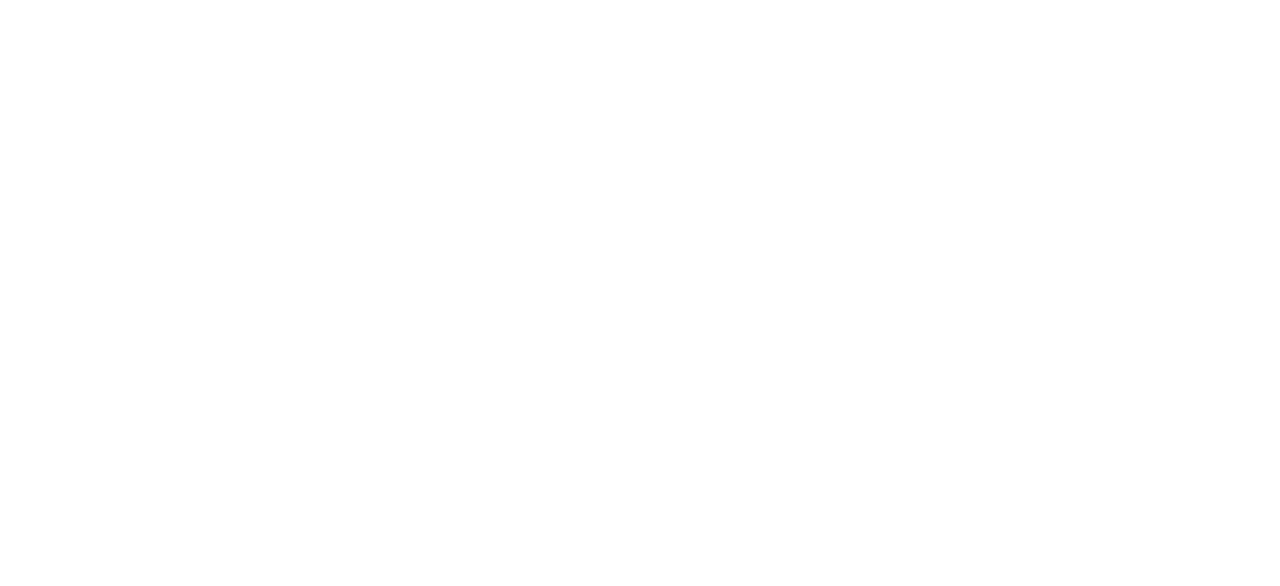
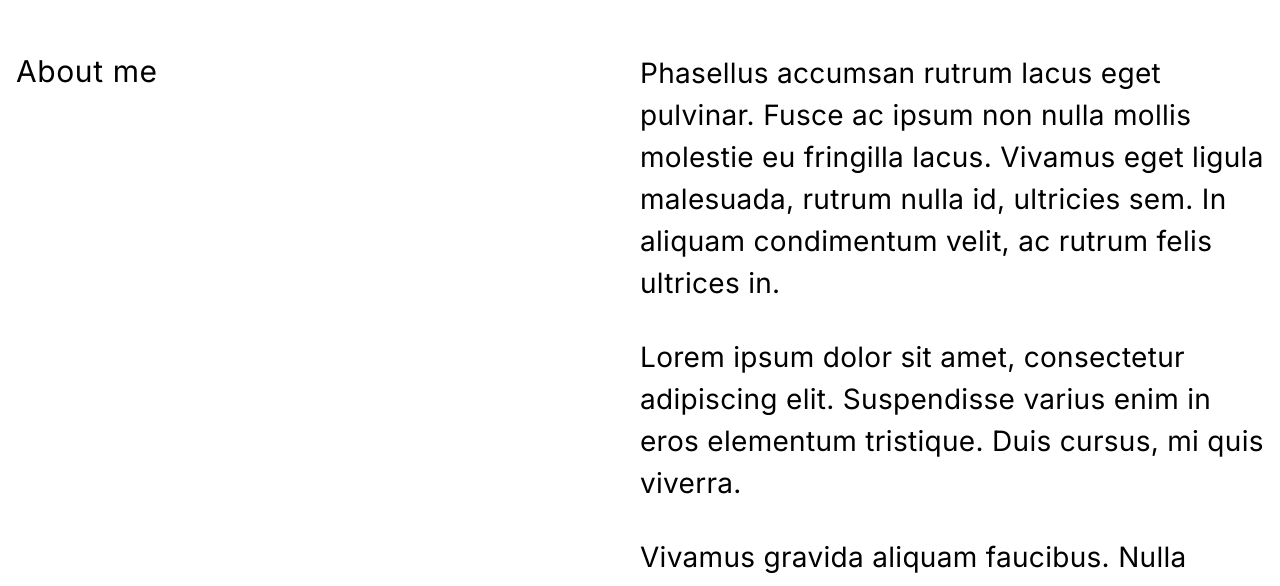
Before and after one commit to ViniVanC/day22-Lightfolio-website, a React (Vite) app: page / in a window 1280 px wide. Shown: the part 2834-3420 px from the top of the page. Before the commit the page ends 2758 px from the top, so only its background shows below. Built offline with nearby package versions, Linux system fonts and the light colour scheme.

Commit message:
added AboutMe.jsx to App.jsx

```diff
--- a/src/App.jsx
+++ b/src/App.jsx
@@ -1,6 +1,7 @@
 import React from "react";
 import { Header } from "./components/Header/Header";
 import { TextBanner } from "./components/TextBanner/TextBanner";
+import { AboutMe } from "./sections/AboutMe/AboutMe";
 import { Intro } from "./sections/Intro/Intro";
 import { Works } from "./sections/Works/Works";
 
@@ -16,6 +17,7 @@ function App() {
       <main>
         <Intro />
         <Works />
+        <AboutMe />
       </main>
     </>
   );
```
